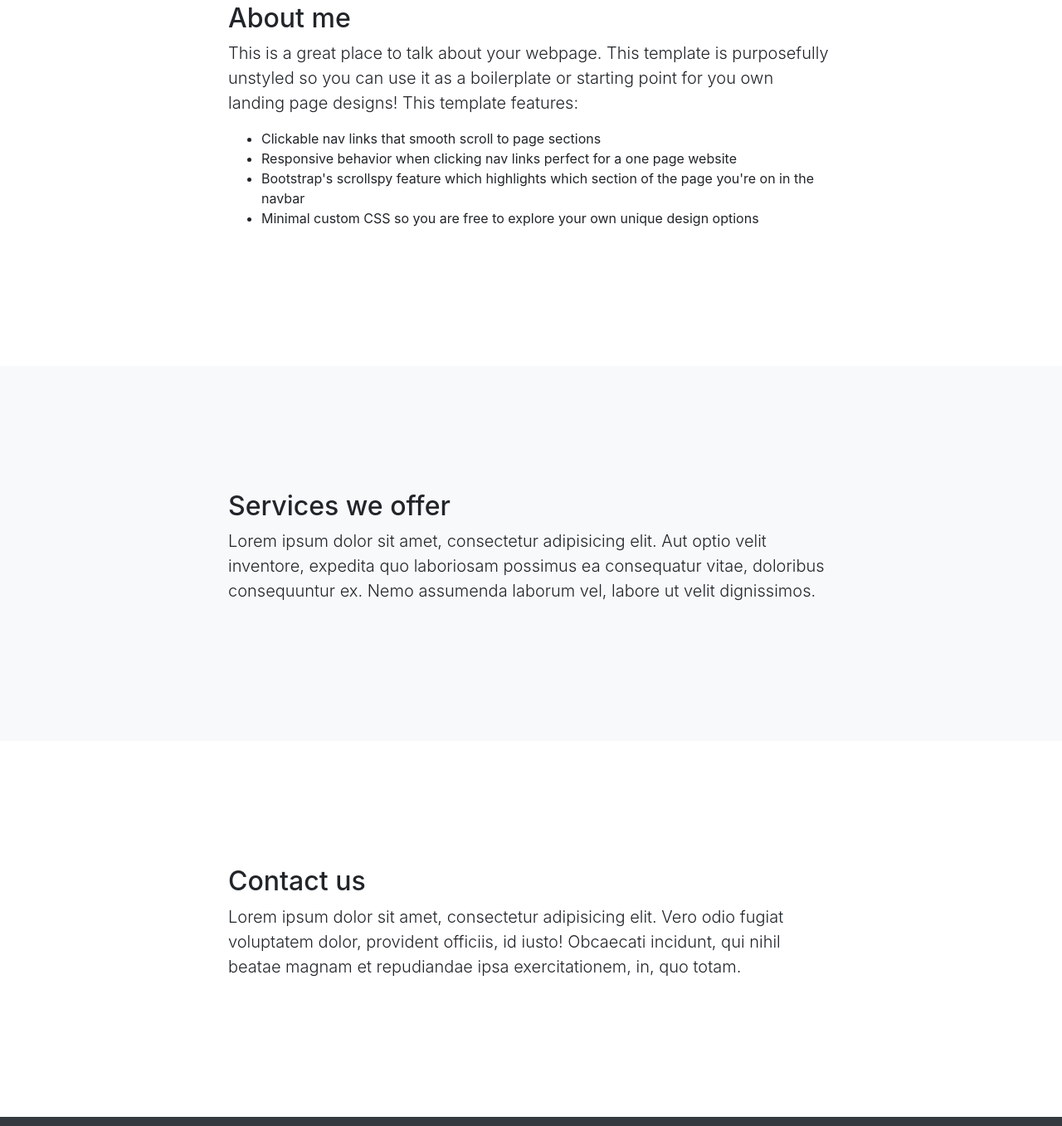
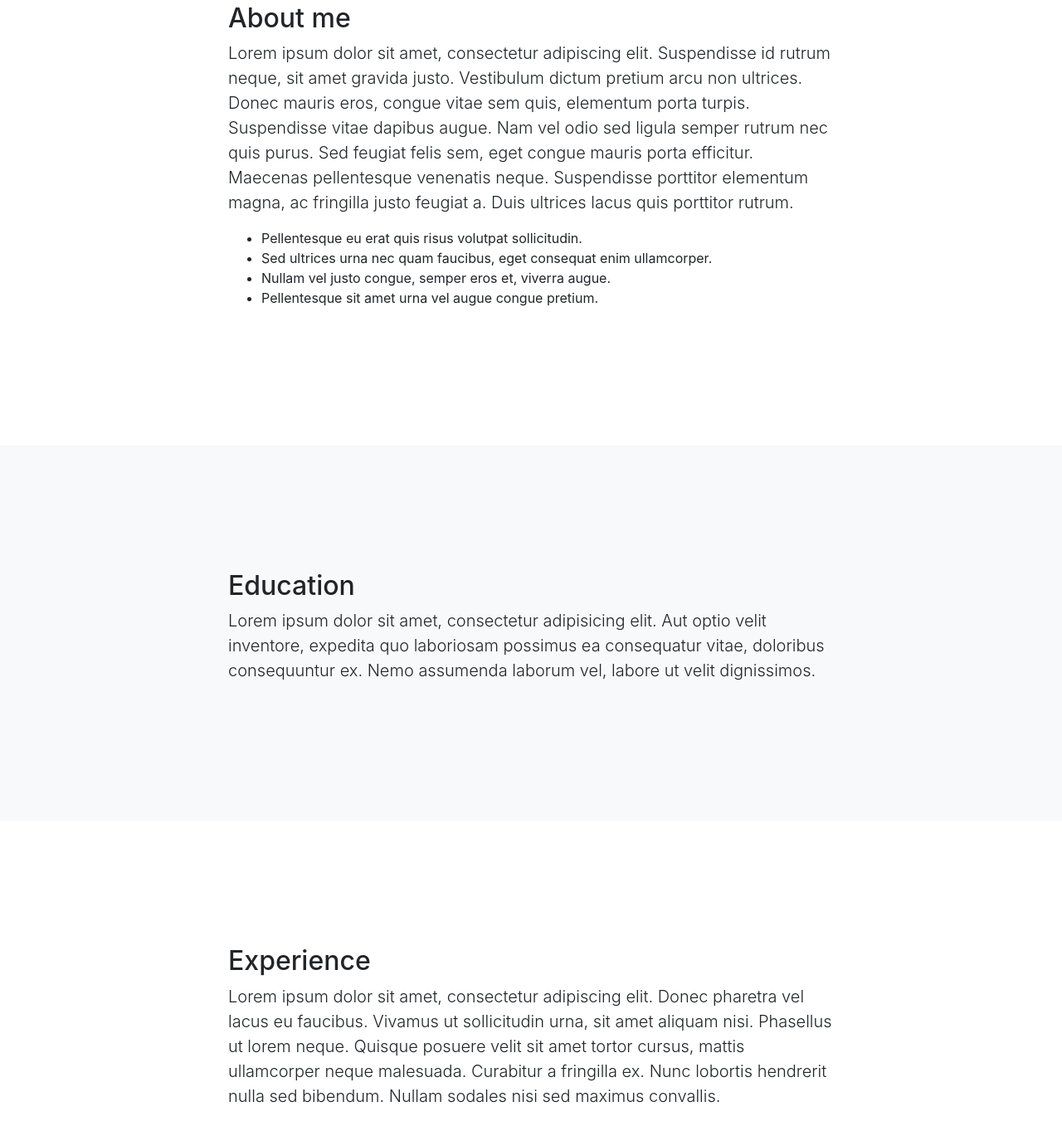
Before and after one commit to nguyen-lai/nguyen-lai.github.io, a website with bundled scripts: page index.html in a window 1280 px wide. Shown: the part 703-2060 px from the top of the page at 83% size. Built offline with nearby package versions, Linux system fonts and the light colour scheme; files whose address does not match are found by name.

Commit message:
Updated Index

```diff
--- a/index.html
+++ b/index.html
@@ -79,12 +79,12 @@
         <div class="row">
           <div class="col-lg-8 mx-auto">
             <h2>About me</h2>
-            <p class="lead">This is a great place to talk about your webpage. This template is purposefully unstyled so you can use it as a boilerplate or starting point for you own landing page designs! This template features:</p>
+            <p class="lead">Lorem ipsum dolor sit amet, consectetur adipiscing elit. Suspendisse id rutrum neque, sit amet gravida justo. Vestibulum dictum pretium arcu non ultrices. Donec mauris eros, congue vitae sem quis, elementum porta turpis. Suspendisse vitae dapibus augue. Nam vel odio sed ligula semper rutrum nec quis purus. Sed feugiat felis sem, eget congue mauris porta efficitur. Maecenas pellentesque venenatis neque. Suspendisse porttitor elementum magna, ac fringilla justo feugiat a. Duis ultrices lacus quis porttitor rutrum.</p>
             <ul>
-              <li>Clickable nav links that smooth scroll to page sections</li>
-              <li>Responsive behavior when clicking nav links perfect for a one page website</li>
-              <li>Bootstrap's scrollspy feature which highlights which section of the page you're on in the navbar</li>
-              <li>Minimal custom CSS so you are free to explore your own unique design options</li>
+              <li>Pellentesque eu erat quis risus volutpat sollicitudin.</li>
+              <li>Sed ultrices urna nec quam faucibus, eget consequat enim ullamcorper.</li>
+              <li>Nullam vel justo congue, semper eros et, viverra augue.</li>
+              <li>Pellentesque sit amet urna vel augue congue pretium.</li>
             </ul>
           </div>
         </div>
@@ -95,18 +95,29 @@
       <div class="container">
         <div class="row">
           <div class="col-lg-8 mx-auto">
-            <h2>Services we offer</h2>
+            <h2>Education</h2>
             <p class="lead">Lorem ipsum dolor sit amet, consectetur adipisicing elit. Aut optio velit inventore, expedita quo laboriosam possimus ea consequatur vitae, doloribus consequuntur ex. Nemo assumenda laborum vel, labore ut velit dignissimos.</p>
           </div>
         </div>
       </div>
     </section>
 
-    <section id="contact">
+    <section id="experience">
+        <div class="container">
+          <div class="row">
+            <div class="col-lg-8 mx-auto">
+              <h2>Experience</h2>
+              <p class="lead">Lorem ipsum dolor sit amet, consectetur adipiscing elit. Donec pharetra vel lacus eu faucibus. Vivamus ut sollicitudin urna, sit amet aliquam nisi. Phasellus ut lorem neque. Quisque posuere velit sit amet tortor cursus, mattis ullamcorper neque malesuada. Curabitur a fringilla ex. Nunc lobortis hendrerit nulla sed bibendum. Nullam sodales nisi sed maximus convallis.</p>
+            </div>
+          </div>
+        </div>
+      </section>
+
+    <section id="contact" class="bg-light">
       <div class="container">
         <div class="row">
           <div class="col-lg-8 mx-auto">
-            <h2>Contact us</h2>
+            <h2>Contact me</h2>
             <p class="lead">Lorem ipsum dolor sit amet, consectetur adipisicing elit. Vero odio fugiat voluptatem dolor, provident officiis, id iusto! Obcaecati incidunt, qui nihil beatae magnam et repudiandae ipsa exercitationem, in, quo totam.</p>
           </div>
         </div>
@@ -136,8 +147,6 @@
 
     <script src="https://ajax.googleapis.com/ajax/libs/jquery/3.1.0/jquery.min.js"></script>
 
-    <script src="js/slideshow.js"></script>
-
   </body>
 
 </html>
```
